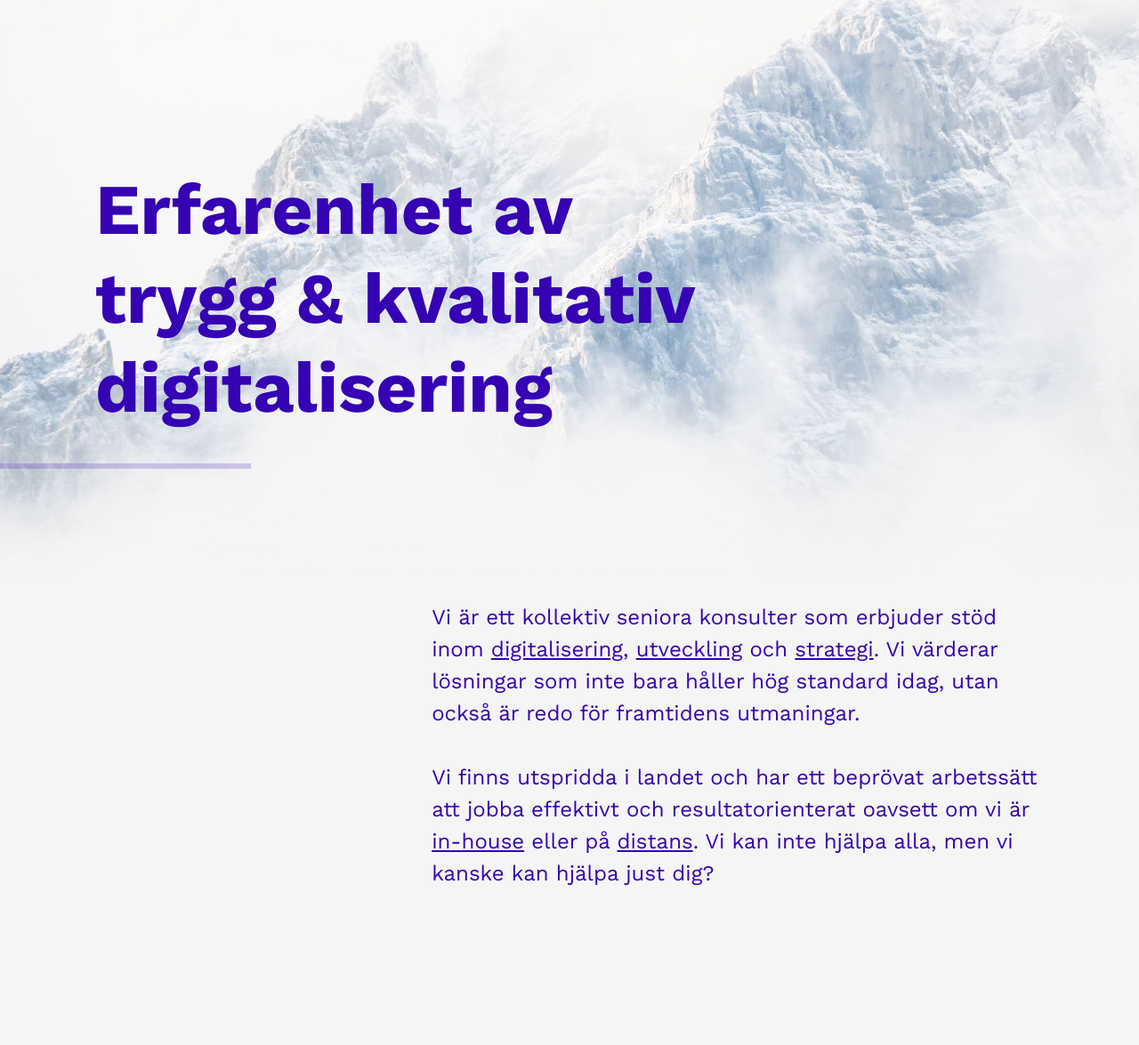
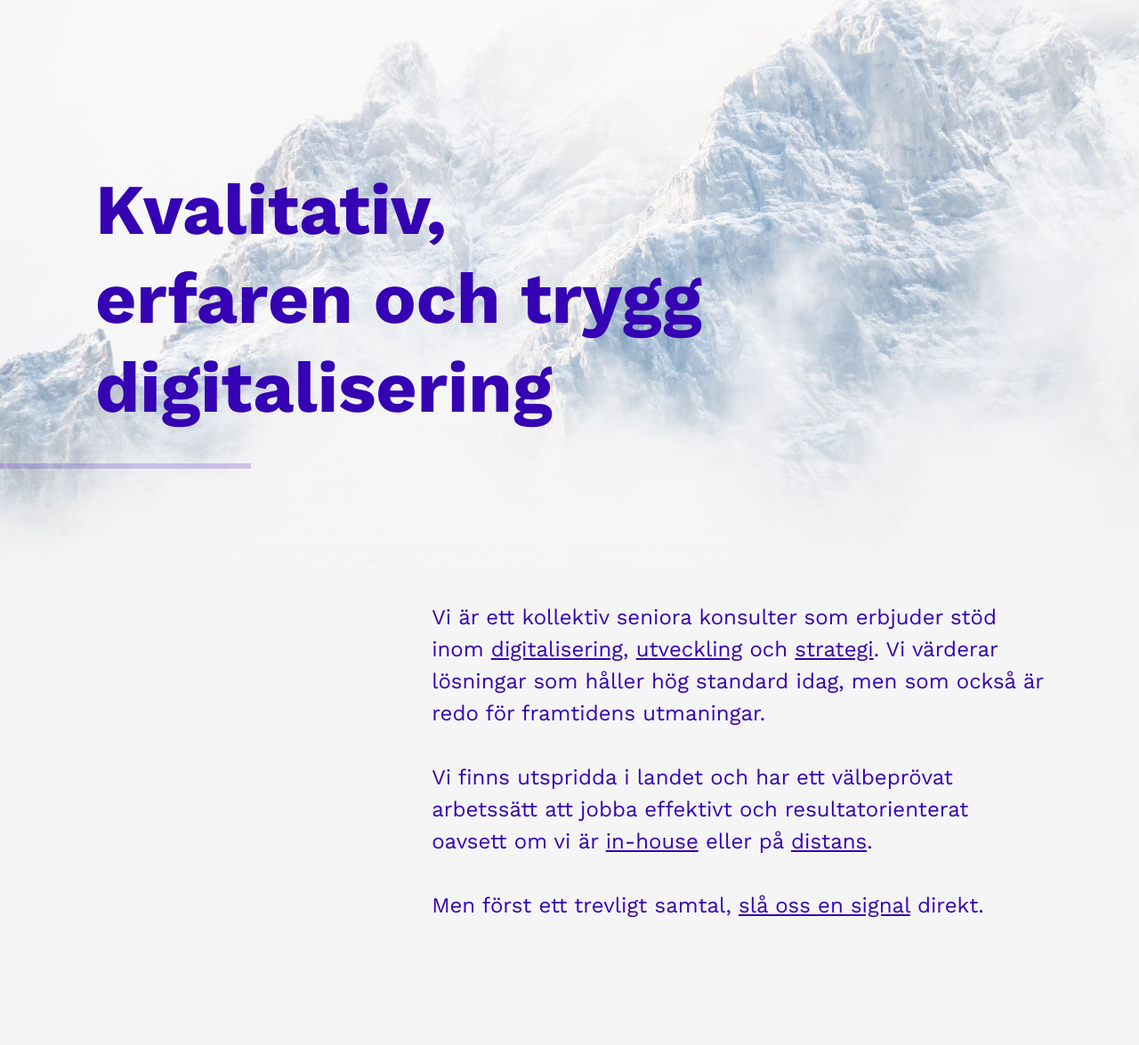
Before and after one commit to unders/anycast, a website: page public/index.html in a window 1280 px wide. Shown: the part 125-1300 px from the top of the page at 89% size. Drawn offline with nearby package versions, Linux system fonts and the light colour scheme.

Commit message:
Some copy updates.

```diff
--- a/public/index.html
+++ b/public/index.html
@@ -25,13 +25,14 @@
   <div class="l-grid">
     <div class="l-grid__item--span-4 u-offset-underline">
       <h1 class="u-header-huge u-margin-top-huge">
-        Erfarenhet av trygg & kvalitativ digitalisering
+        Kvalitativ, erfaren och trygg digitalisering
       </h1>
     </div>
     <div class="l-grid__item--offset-2 l-grid__item--span-4">
       <p class="u-text-large u-margin-top-xlarge">
-        Vi är ett kollektiv seniora konsulter som erbjuder stöd inom <u>digitalisering</u>, <u>utveckling</u> och <u>strategi</u>. Vi värderar lösningar som inte bara håller hög standard idag, utan också är redo för framtidens utmaningar.<br><br>
-        Vi finns utspridda i landet och har ett beprövat arbetssätt att jobba effektivt och resultatorienterat oavsett om vi är <u>in-house</u> eller på <u>distans</u>. Vi kan inte hjälpa alla, men vi kanske kan hjälpa just dig?
+        Vi är ett kollektiv seniora konsulter som erbjuder stöd inom <u>digitalisering</u>, <u>utveckling</u> och <u>strategi</u>. Vi värderar lösningar som håller hög standard idag, men som också är redo för framtidens utmaningar.<br><br>
+        Vi finns utspridda i landet och har ett välbeprövat arbetssätt att jobba effektivt och resultatorienterat oavsett om vi är <u>in-house</u> eller på <u>distans</u>.<br/><br/>
+        Men först ett trevligt samtal, <a href="tel:+46735120555">slå oss en signal</a> direkt.
       </p>
     </div>
   </div>
```
Also changed, not shown: src/templates/page/index.html (+4 -3 lines), README.md.
